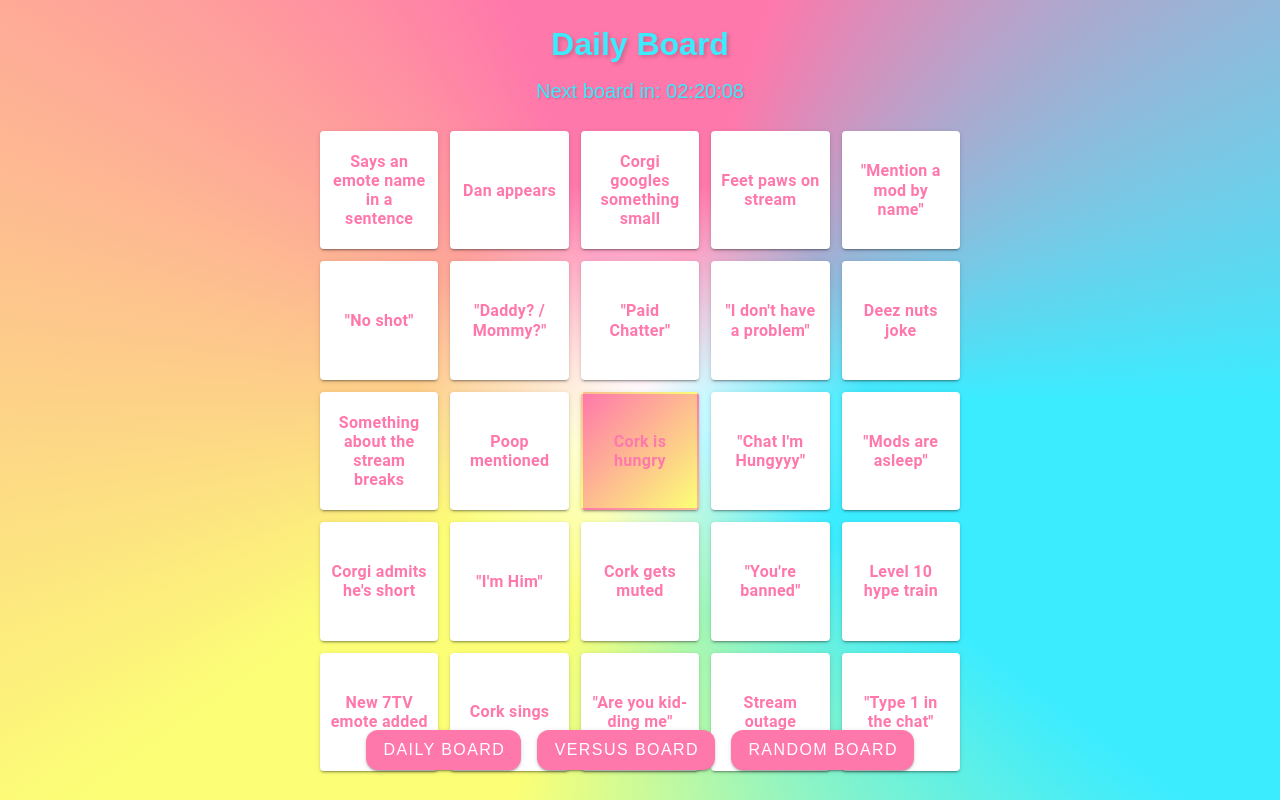
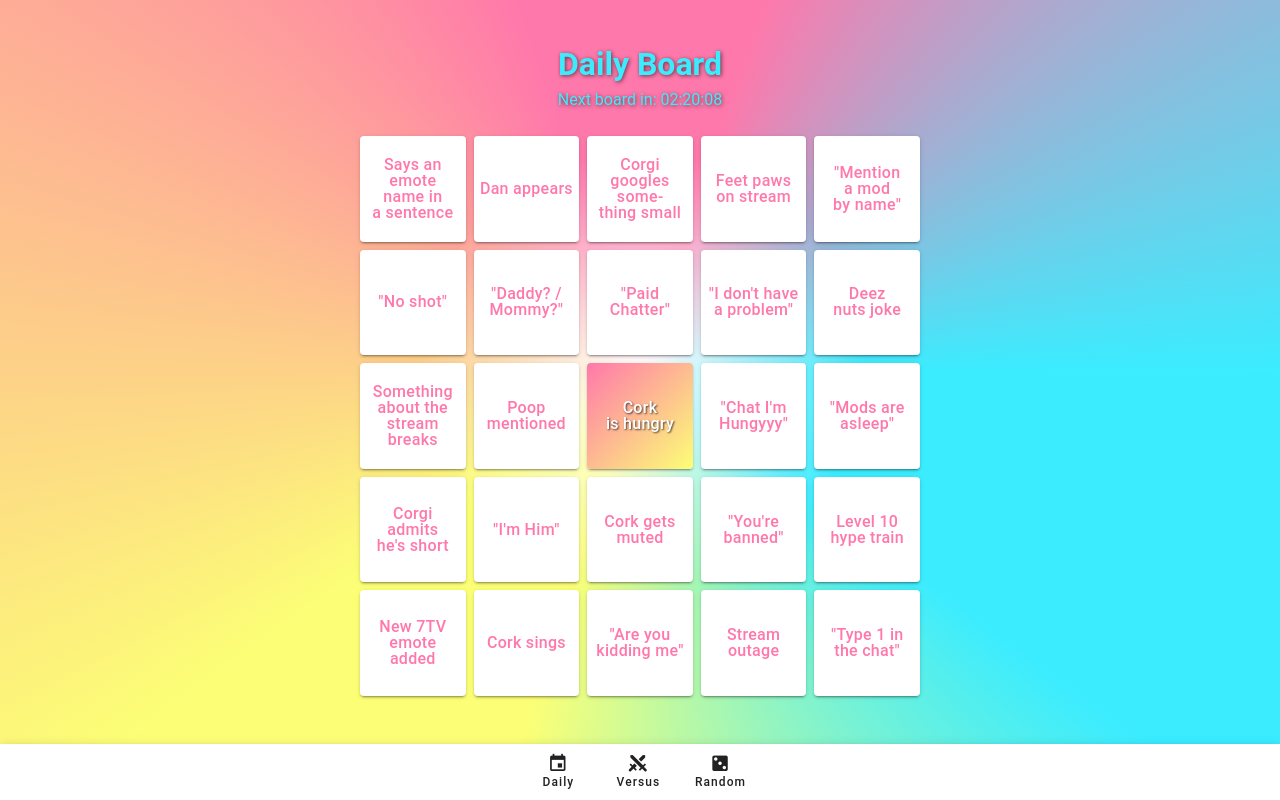
Before and after one commit to MeepsKitten/Corgo, a Vue app: page / in a window 1280 px wide. Built offline with nearby package versions, Linux system fonts and the light colour scheme.

Commit message:
style tweaks

```diff
--- a/src/components.d.ts
+++ b/src/components.d.ts
@@ -7,8 +7,6 @@ export {}
 /* prettier-ignore */
 declare module 'vue' {
   export interface GlobalComponents {
-    AppFooter: typeof import('./components/AppFooter.vue')['default']
-    HelloWorld: typeof import('./components/HelloWorld.vue')['default']
     RouterLink: typeof import('vue-router')['RouterLink']
     RouterView: typeof import('vue-router')['RouterView']
   }
--- a/src/layouts/default.vue
+++ b/src/layouts/default.vue
@@ -5,6 +5,3 @@
     </v-main>
   </v-app>
 </template>
-
-<script lang="ts" setup>
-</script>
--- a/src/pages/index.vue
+++ b/src/pages/index.vue
@@ -1,19 +1,28 @@
 <template>
-  <v-container fluid class="bingo-container">
-    <v-row justify="center" align="center" class="fill-height">
-      <v-col cols="12" class="d-flex justify-center">
+  <v-container class="bingo-container" fluid>
     <div class="bingo-wrapper">
       <div class="bingo-title text-center">
+        <div /><!-- Blank space on left -->
         <h1 class="mode-title">{{ currentMode }}</h1>
         <div v-if="showCountdown" class="countdown-text">
           Next board in: {{ countdownTime }}
         </div>
       </div>
-          <div class="bingo-board">
+      <div class="portrait-spacer" />
       <div class="bingo-grid">
-              <v-card v-for="(cell, index) in bingoItems" :key="index" class="bingo-cell" :class="{ 'selected': cell.selected, 'free-space': cell.isFree && !cell.selected, 'winning-cell': winningCells.includes(index) }" elevation="2" @click="toggleCell(index)">
+        <v-card
+          v-for="(cell, index) in bingoItems"
+          :key="index"
+          class="bingo-cell"
+          :class="{
+            'selected': cell.selected,
+            'free-space': cell.isFree && !cell.selected,
+            'winning-cell': winningCells.includes(index)
+          }"
+          elevation="2"
+          @click="toggleCell(index)"
+        >
           <v-card-text
-                  class="text-center d-flex align-center justify-center"
             :class="{
               'text-small': cell?.text?.length > 20,
               'text-smaller': cell?.text?.length > 30
@@ -24,35 +33,20 @@
         </v-card>
       </div>
     </div>
-        </div>
-      </v-col>
-    </v-row>
-    <div class="button-container">
-      <v-btn
-        class="board-btn"
-        color="#ff78ab"
-        @click="generateDailyBoard"
-        elevation="2"
-      >
-        Daily Board
+    <v-bottom-navigation>
+      <v-btn class="board-btn" @click="generateDailyBoard">
+        <v-icon>mdi-calendar</v-icon>
+        Daily
       </v-btn>
-      <v-btn
-        class="board-btn"
-        color="#ff78ab"
-        @click="generateVersusBoard"
-        elevation="2"
-      >
-        Versus Board
+      <v-btn class="board-btn" @click="generateVersusBoard">
+        <v-icon>mdi-sword-cross</v-icon>
+        Versus
       </v-btn>
-      <v-btn
-        class="board-btn"
-        color="#ff78ab"
-        @click="generateRandomBoard"
-        elevation="2"
-      >
-        Random Board
+      <v-btn class="board-btn" @click="generateRandomBoard">
+        <v-icon>mdi-dice-3</v-icon>
+        Random
       </v-btn>
-    </div>
+    </v-bottom-navigation>
   </v-container>
 </template>
 
@@ -230,96 +224,60 @@ onMounted(() => {
 
 <style scoped>
 .bingo-container {
-  min-height: 100dvh;
-  min-height: 100vh;
-  width: 100vw;
-  display: flex;
-  align-items: center;
-  justify-content: center;
-  overflow: auto;
-  padding: 0.1rem;
-  box-sizing: border-box;
+  height: 100%;
   background-image:
     radial-gradient(circle at center, #ffffff, transparent 30%),
     conic-gradient(from 0deg, #ff78ab 5%, #3becff 25%, #3becff 35%, #fcff76 55%, #fcff76 65%, #ff78ab 95%);
 }
 
 .bingo-wrapper {
-  width: min(90vmin, 90%);
-  height: min(95vh, 95vw);
+  flex-grow: 1;
   display: flex;
   flex-direction: column;
-  align-items: center;
-  box-sizing: border-box;
+  max-width: 1000px;
   margin: auto;
 }
 
 .bingo-title {
-  margin-bottom: 1rem;
-  text-align: center;
+  padding: 1.5em;
 }
 
 .mode-title {
-  font-family: 'Baloo 2', cursive, sans-serif;
-  font-size: min(4vmin, 32px);
+  font-size: 2em;
   color: #3becff;
-  margin-bottom: 0.5rem;
-  text-shadow: 2px 2px 4px rgba(0, 0, 0, 0.2);
+  text-shadow: 1px 1px 4px rgba(0, 0, 0, 0.6);
 }
 
 .countdown-text {
-  font-family: 'Baloo 2', cursive, sans-serif;
-  font-size: min(2.5vmin, 20px);
+  font-size: 1em;
   color: #3becff;
-  text-shadow: 1px 1px 2px rgba(0, 0, 0, 0.2);
+  text-shadow: 1px 1px 4px rgba(0, 0, 0, 0.6);
 }
 
-.bingo-board {
-  width: 100%;
-  flex: 1;
-  display: flex;
-  flex-direction: column;
-  align-items: center;
-  justify-content: center;
-  min-height: 0;
-  padding: 1vmin;
-  box-sizing: border-box;
+.portrait-spacer {
+  height: calc((100vh - 100vw) * 0.3 - 48px);
 }
 
 .bingo-grid {
+  margin: auto;
   display: grid;
   grid-template-columns: repeat(5, 1fr);
-  grid-gap: min(1.5vh, 12px);
-  width: min(100%, 80vh);
+  gap: min(1.5vh, 8px);
+  min-width: 300px;
+  max-width: min(100vw, calc(100vh - 15em));
   aspect-ratio: 1;
-  box-sizing: border-box;
 }
 
 .bingo-cell {
   aspect-ratio: 1;
   display: flex;
   align-items: center;
-  justify-content: center;
-  aspect-ratio: 1;
   transition: all 0.5s ease;
-  background-color: white;
-  border: 2px solid transparent;
-  box-shadow: none;
-  position: relative;
+  color: #ff78ab;
+  line-height: 1.2em;
   overflow: hidden;
-}
-
-.bingo-cell::before {
-  content: '';
-  position: absolute;
-  top: 0;
-  left: 0;
-  right: 0;
-  bottom: 0;
-  background-color: #3becff;
-  opacity: 0;
-  transition: opacity 0.5s ease;
-  z-index: 0;
+  text-align: center;
+  padding: 8px;
 }
 
 .bingo-cell:hover {
@@ -327,39 +285,38 @@ onMounted(() => {
 }
 
 .bingo-cell .v-card-text {
-  font-weight: bold;
+  font-weight: 500;
+  font-size: min(2.5vmin, 16px);
+  overflow-wrap: break-word;
+  text-wrap: balance;
   text-align: center;
-  color: #ff78ab;
-  position: relative;
-  z-index: 1;
-  font-size: min(2.5vmin, 16px);
-  line-height: 1.2;
-  padding: min(1vh, 8px);
-  word-wrap: break-word;
   hyphens: auto;
-  width: 100%;
-  height: 100%;
-  display: flex;
-  align-items: center;
-  justify-content: center;
+  padding: 0;
 }
 
-@media (max-width: 600px) {
+@media (max-width: 600px), (max-height: 800px) {
+  .bingo-cell {
+    padding: 2px;
+  }
+
   .bingo-cell .v-card-text {
-    padding: 3px;
-    font-size: min(2vmin, 14px);
+    padding: 4px;
+    font-size: 2vmin;
+    line-height: 1em;
   }
 }
 
-@media (max-width: 400px) {
+@media (max-width: 400px), (max-height: 600px) {
   .bingo-cell .v-card-text {
-    font-size: min(1.8vmin, 12px);
+    padding: 1px;
+    font-size: 10px;
   }
 }
 
-.selected {
+.bingo-cell.selected {
   background: linear-gradient(135deg, #ff78ab 0%, #fcff76 100%);
   color: white;
+  text-shadow: 1px 1px 2px #000a;
 }
 
 .free-space {
@@ -372,10 +329,6 @@ onMounted(() => {
   border: 2px solid #ff78ab;
   box-shadow: 0 0 20px 5px #ff78ab;
   animation: winning-glow 2s infinite alternate;
-}
-
-.winning-cell::before {
-  opacity: 1;
 }
 
 @keyframes winning-glow {
@@ -399,29 +352,11 @@ onMounted(() => {
   z-index: 10;
 }
 
-.board-btn {
-  font-family: 'Baloo 2', cursive, sans-serif;
-  color: white;
-  font-size: min(2vmin, 16px);
-  height: min(5vh, 40px);
-  padding: 0 min(2vmin, 16px);
-  background: #3becff;
-  border-radius: 12px;
-  box-shadow: 0px 4px 8px rgba(0, 0, 0, 0.2);
-  transition: all 0.3s ease;
-  white-space: nowrap;
-}
-
 @media (max-width: 600px) {
   .button-container {
     flex-direction: column;
     bottom: 10px;
     gap: 0.5rem;
-  }
-
-  .board-btn {
-    font-size: 1.5vmin;
-    padding: 1.5vmin 3vmin;
   }
 }
 
--- a/src/plugins/vuetify.ts
+++ b/src/plugins/vuetify.ts
@@ -12,8 +12,4 @@ import 'vuetify/styles'
 import { createVuetify } from 'vuetify'
 
 // https://vuetifyjs.com/en/introduction/why-vuetify/#feature-guides
-export default createVuetify({
-  theme: {
-    defaultTheme: 'dark',
-  },
-})
+export default createVuetify()
--- a/src/styles/settings.scss
+++ b/src/styles/settings.scss
@@ -8,3 +8,7 @@
 // @use 'vuetify/settings' with (
 //   $color-pack: false
 // );
+
+* {
+    font-family: 'Baloo 2', cursive, sans-serif;
+}
```
Also changed, not shown: vite.config.mts. Lines whose indentation alone changed are shown as unchanged.
